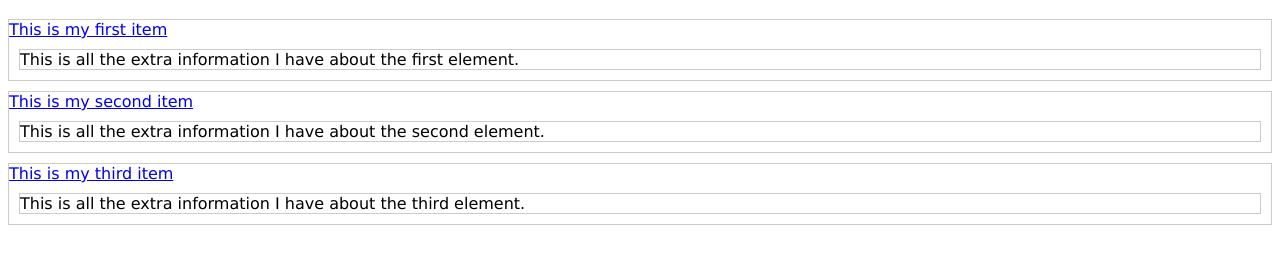
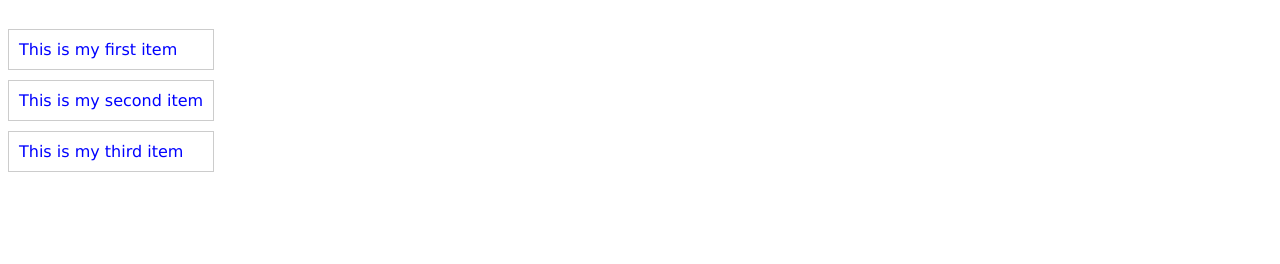
Before and after one commit to cintiamh/CintiaThoughts, a plain HTML site: page showhide/index.html in a window 1280 px wide. Shown: the part 62-326 px from the top of the page. Drawn offline with Linux system fonts and the light colour scheme.

Commit message:
improved css

```diff
--- a/showhide/index.html
+++ b/showhide/index.html
@@ -6,7 +6,7 @@
 	</head>
 	<body>
 		<h1>My Awesome List</h1>
-		<ul id="list">
+		<ul id="list" class="cf">
 			<li>
 				<a href=#>This is my first item</a>
 				<div>
--- a/showhide/script.js
+++ b/showhide/script.js
@@ -1,20 +1,10 @@
-window.onload=function() {
-	var list = document.getElementById('list');
-	for (var i = 0; i < list.childNodes.length; i++) {
-		iterate_list_item(list.childNodes[i]);
-	}
-};
-
-function iterate_list_item(list_item) {
-	if (list_item.tagName === "LI") {
-		for (var j = 0; j < list_item.childNodes.length; j++) {
-			iterate_details(list_item.childNodes[j]);
-		}
-	}
-}
-
+// iterate over a list item's contents:
+//   - the link that triggers the event to hide and show the details
+//   - the div containing the extra information that will be hidden/shown
 function iterate_details(link) {
 	if (link.tagName === "A") {
+		// the details starts hidden (cleans the list)
+		link.nextElementSibling.style.display = 'none';
 		link.addEventListener('click', function(event) {
 			event.preventDefault();
 			if (this.nextElementSibling.style.display === 'none') {
@@ -26,3 +16,20 @@ function iterate_details(link) {
 		});
 	}
 }
+
+// iterate over the list to get each item's information
+function iterate_list_item(list_item) {
+	if (list_item.tagName === "LI") {
+		for (var j = 0; j < list_item.childNodes.length; j++) {
+			iterate_details(list_item.childNodes[j]);
+		}
+	}
+}
+
+// Waits the page to be loaded to run.
+window.onload=function() {
+	var list = document.getElementById('list');
+	for (var i = 0; i < list.childNodes.length; i++) {
+		iterate_list_item(list.childNodes[i]);
+	}
+};
--- a/showhide/styles.css
+++ b/showhide/styles.css
@@ -1,5 +1,18 @@
 body {
 	font-family: "Lucida Sans Unicode", "Lucida Grande", sans-serif;
+}
+
+.cf {
+	display: inline-block;
+}
+
+.cf:after {
+	content: ".";
+  display: block;
+  clear: both;
+  visibility: hidden;
+  line-height: 0;
+  height: 0;
 }
 
 ul {
@@ -10,9 +23,20 @@ ul {
 li {
 	border: 1px solid #CCC;
 	margin: 10px 0;
+	padding: 10px;
+}
+
+li a {
+	text-decoration: none;
+	color: blue;
+}
+
+li a:hover {
+	text-decoration: underline;
 }
 
 li div {
 	border: 1px solid #CCC;
 	margin: 10px;
+	padding: 10px;
 }
```
